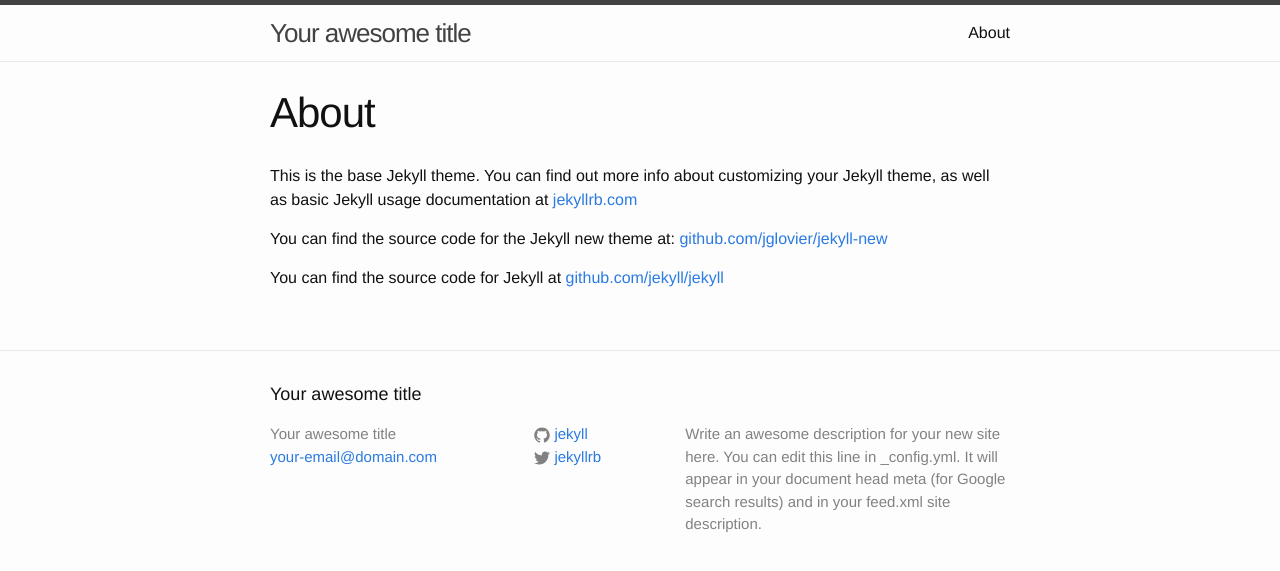
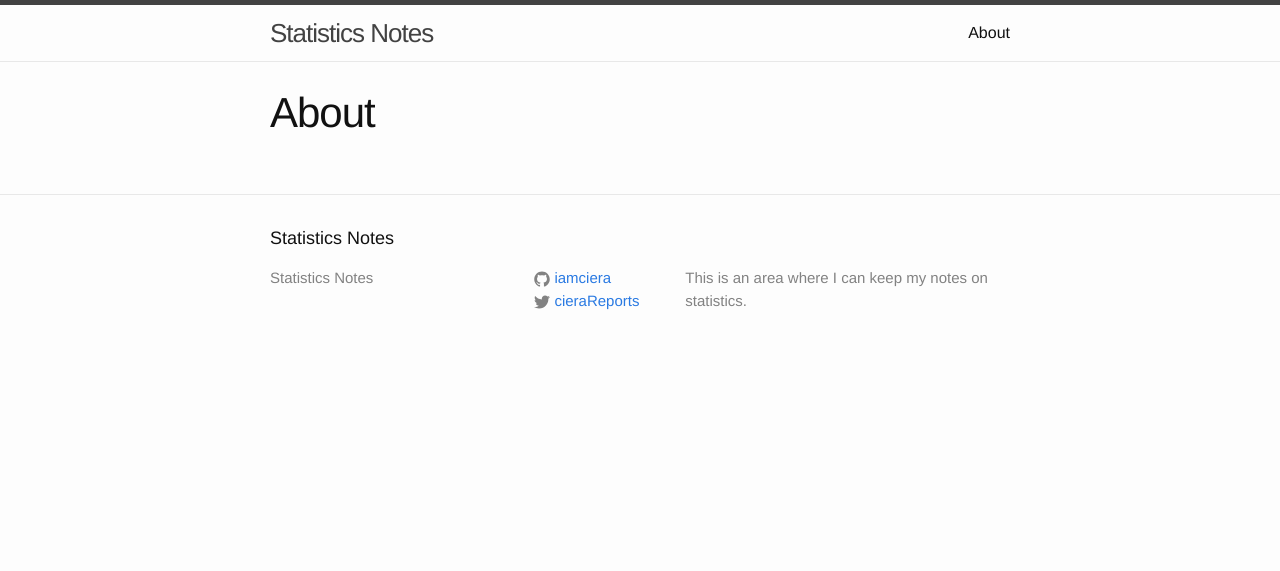
Before and after one commit to iamciera/statisticsNotes, a Jekyll site: the page built from about.md, in a window 1280 px wide. Shown: the top 571 px of the page. Built offline with Jekyll 4.4.1, drawn with Linux system fonts in a browser that asks for light colours.

Commit message:
just the basics

```diff
--- a/_config.yml
+++ b/_config.yml
@@ -1,14 +1,12 @@
 # Site settings
-title: Your awesome title
-email: your-email@domain.com
+title: Statistics Notes
+email:
 description: > # this means to ignore newlines until "baseurl:"
-  Write an awesome description for your new site here. You can edit this
-  line in _config.yml. It will appear in your document head meta (for
-  Google search results) and in your feed.xml site description.
+  This is an area where I can keep my notes on statistics.
 baseurl: "" # the subpath of your site, e.g. /blog/
 url: "http://yourdomain.com" # the base hostname & protocol for your site
-twitter_username: jekyllrb
-github_username:  jekyll
+twitter_username: cieraReports
+github_username:  iamciera
 
 # Build settings
 markdown: kramdown
--- a/about.md
+++ b/about.md
@@ -3,9 +3,3 @@
 title: About
 permalink: /about/
 ---
-
-This is the base Jekyll theme. You can find out more info about customizing your Jekyll theme, as well as basic Jekyll usage documentation at [jekyllrb.com](http://jekyllrb.com/)
-
-You can find the source code for the Jekyll new theme at: [github.com/jglovier/jekyll-new](https://github.com/jglovier/jekyll-new)
-
-You can find the source code for Jekyll at [github.com/jekyll/jekyll](https://github.com/jekyll/jekyll)
```
Also changed, not shown: _posts/2016-08-01-Organizing1.md (added, +6 -0 lines), _posts/2016-08-01-baysian_Vocabulary.md (added, +23 -0 lines), _posts/2016-08-01-valuable_links.md (added, +27 -0 lines), _posts/2016-08-01-you_dont_know.md (added, +10 -0 lines), _posts/2016-10-11-welcome-to-jekyll.markdown (deleted, +0 -25 lines), index.html (+2 -8 lines).
